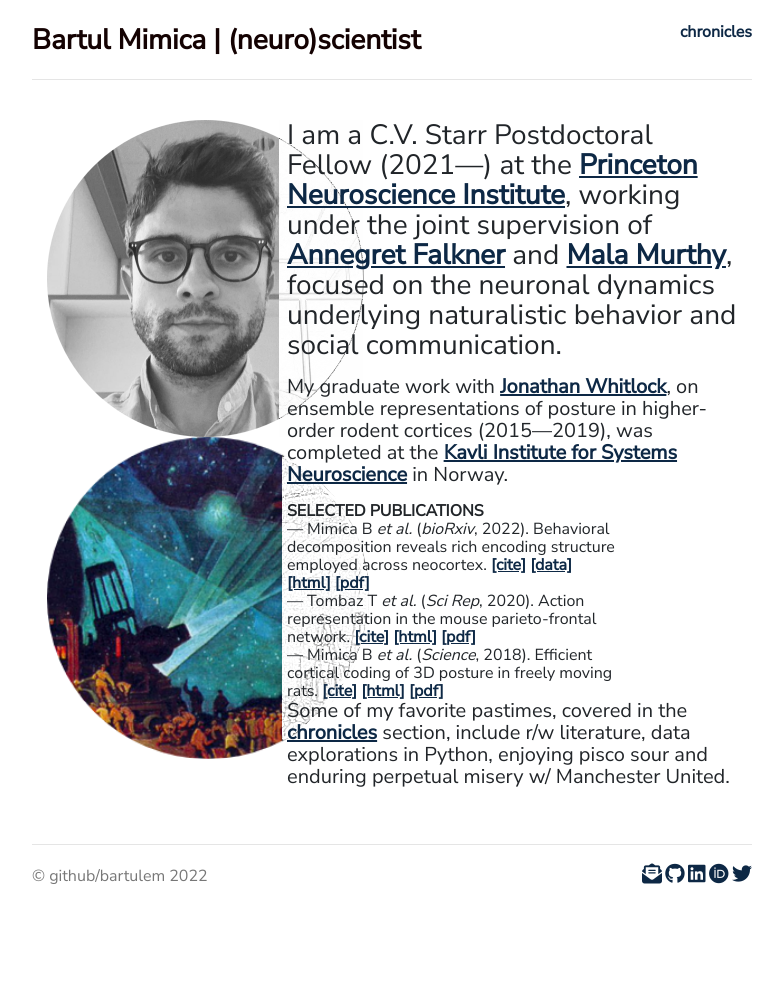
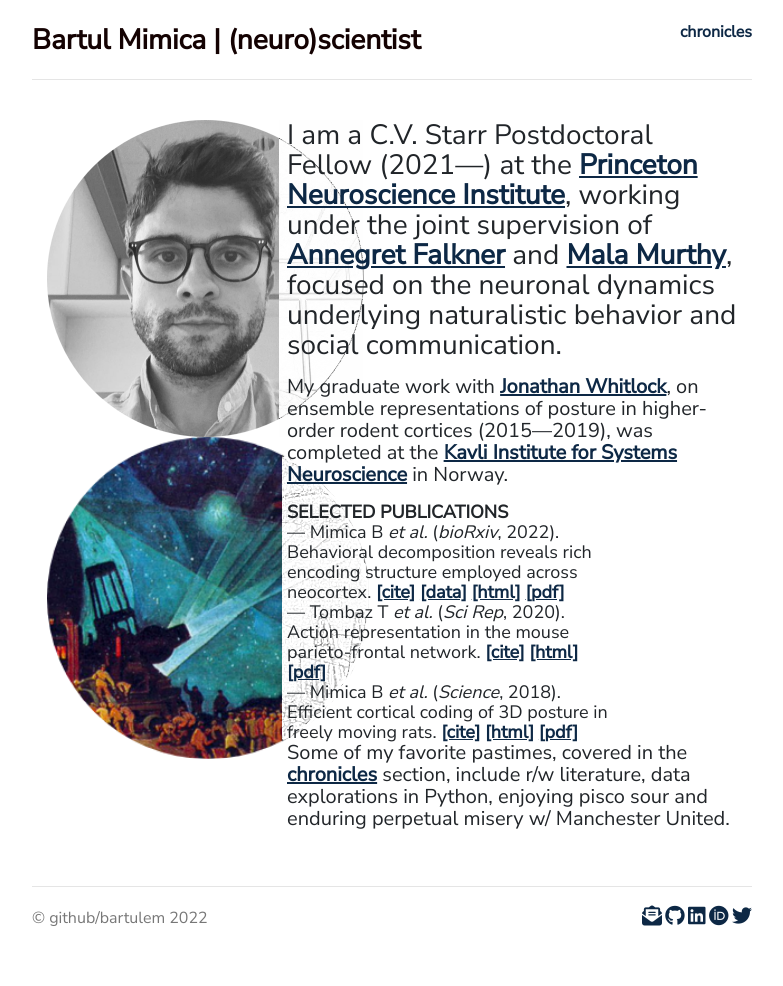
Before and after one commit to bartulem/bartulem.github.io, a Jekyll site: the page built from index.html, in a window 1280 px wide. Shown: the whole page, without its empty margins (248-1031 px from the left). Built offline with Jekyll 4.4.1, drawn with Linux system fonts in a browser that asks for light colours; nearby versions of some CDN libraries; comment, search, counter and statistics services are not loaded; a style sheet for code colours, icons or effects is not loaded; before the commit the page ends 944 px from its top, so only the background shows below that.

Commit message:
change pubs layout v76

```diff
--- a/css/style.css
+++ b/css/style.css
@@ -47,7 +47,7 @@ img.custom { margin-bottom: 30px; }
 .jumbotron .btn { font-size: 21px; padding: 14px 24px; }
 .marketing p { font-size: 20px; line-height: 22px; }
 .marketing p.lead { font-size: 28px; line-height: 30px; }
-.marketing p.publications { font-size: 16px; line-height: 18px; margin:0; padding:0; }
+.marketing p.publications { font-size: 18px; line-height: 20px; margin:0; padding:0; }
 
 .posts-list h1 { margin: 0; }
 .posts-list h2 { margin: 0; }
```
